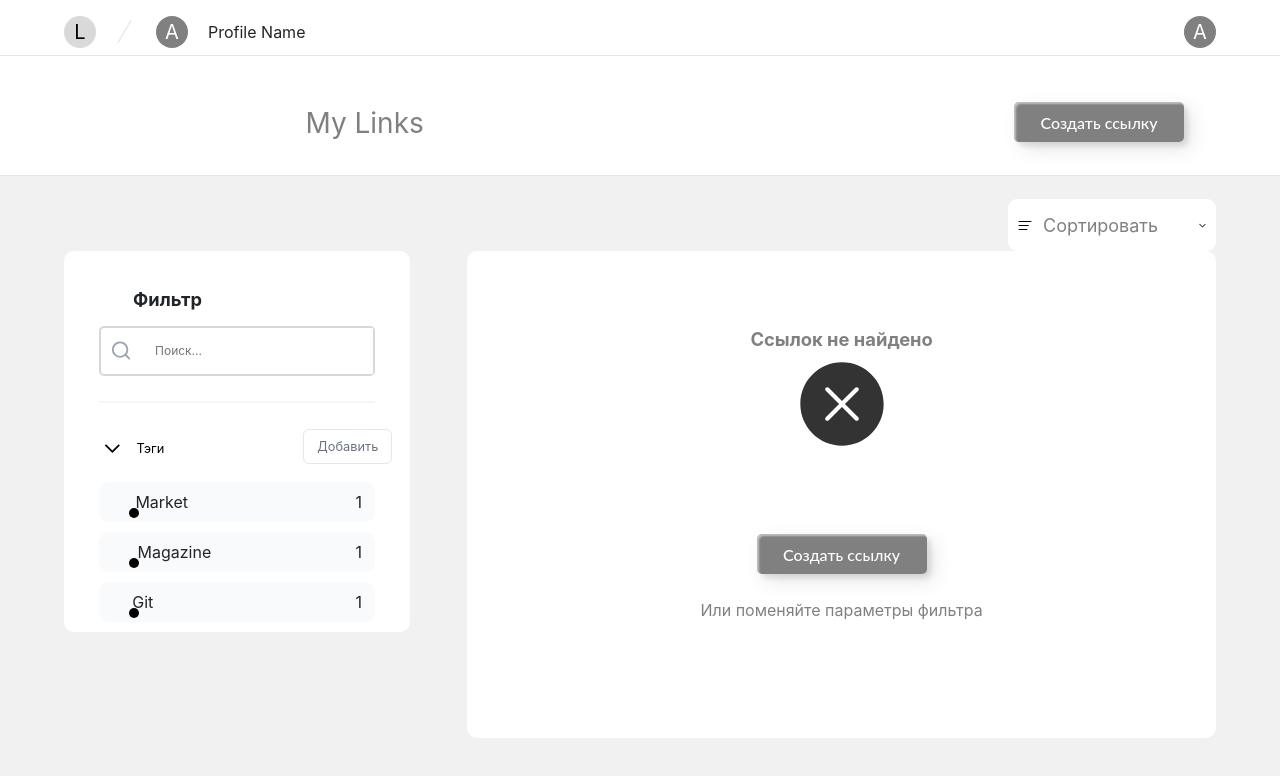
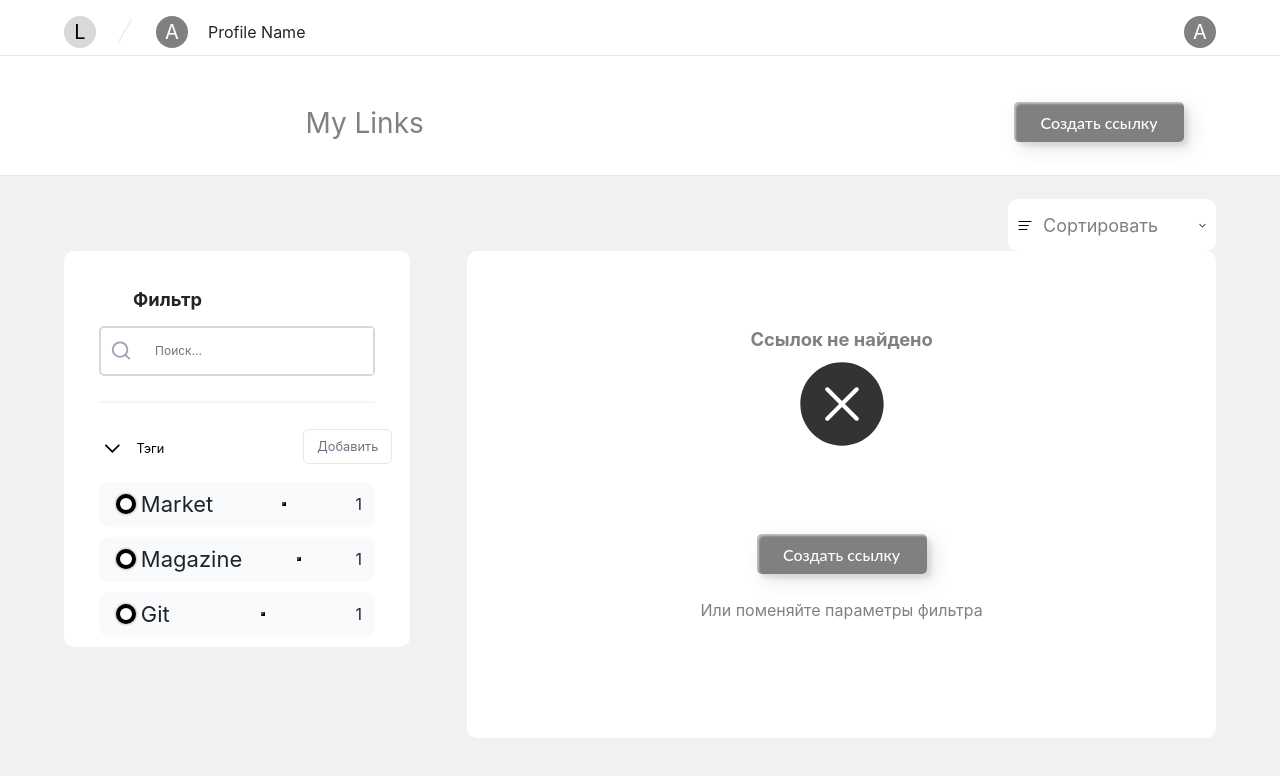
Before and after one commit to BlessedChiIdz/NilProj, a React (Create React App) app: page / in a window 1280 px wide. Shown: the top 776 px of the page. Built offline with nearby package versions, Linux system fonts and the light colour scheme; the HTML template or start-up script is replaced by a standard one.

Commit message:
end filter button style

```diff
--- a/src/Components/modal/Filter.tsx
+++ b/src/Components/modal/Filter.tsx
@@ -1,7 +1,8 @@
-import React, {useState} from 'react';
+import React, {EventHandler, MouseEvent, useCallback, useRef, useState} from 'react';
 import "../../styles/Filer.css"
 import Tags from "./Tags";
 import {FilterProps} from "../../LogicComp/FilterProp";
+import ButtonCheck from "./buttonCheck";
 
 
 
@@ -9,7 +10,37 @@ const Filter = () => {
     const [checkedState, setCheckedState] = useState(
         new Array(FilterProps.length).fill(false)
     );
-    {console.log(checkedState)}
+
+    const revertState = (ind:number) => {
+        let obj = checkedState;
+        if(obj[ind] === false){
+            obj[ind] = true;
+        }else{
+            obj[ind] = false;
+        }
+        setCheckedState(obj);
+    }
+
+    const Obertka = (ind:number,event: MouseEvent<HTMLButtonElement>) => {
+        if (event.target instanceof HTMLElement){
+            if(checkedState[ind] === true){
+                event.target.style.backgroundColor = "white"
+                revertState(ind);
+            }
+
+            else{
+                event.target.style.backgroundColor = "black"
+                revertState(ind);
+            }
+        }
+    }
+
+    const tegsList = useRef(null);
+    const hide = () => {
+        if(tegsList.current!==null && tegsList instanceof HTMLElement){
+            tegsList.style.backgroundColor = "black"
+        }
+    }
     return (
         <div className="Filter">
             <div className="name">
@@ -32,21 +63,21 @@ const Filter = () => {
             <div className="TagsMainContainer">
                 <Tags/>
             </div>
-            <div className="TagsDropListMainContainer">
-                {FilterProps.map(prop=>
-
+            <div className="TagsDropListMainContainer" ref={tegsList}>
+                {FilterProps.map((prop,index)=>
                     <div className="TagsDropContainer">
                         <div className="checkboxAndName">
                             <div className="fieldGroup">
-                                <input type="checkbox" id="reading" className="checkboxTag"></input>
-                                <label htmlFor="reading" className="checkboxLable"></label>
+                                <ButtonCheck num={index} click={Obertka} name={prop.nameS}/>
                             </div>
-                            <div className="checkboxName">{prop.nameS}</div>
+                            <div className="checkboxName"></div>
                         </div>
+                        <button ></button>
                         <div className="ClickCount">1</div>
                     </div>
                 )}
             </div>
+
 
         </div>
     );
--- a/src/Components/modal/Tags.tsx
+++ b/src/Components/modal/Tags.tsx
@@ -1,6 +1,7 @@
-import React from 'react';
+import React, {useRef} from 'react';
 import "../../styles/Tags.css"
 const Tags = () => {
+
     return (
         <div className="TagsContainer">
             <button className="TagsButtonContainer">
--- /dev/null
+++ b/src/Components/modal/buttonCheck.tsx
@@ -0,0 +1,24 @@
+import React, {FunctionComponent, MouseEvent, useCallback} from 'react';
+import "../../styles/buttonCheck.css"
+
+interface bttn {
+    num:number,
+    click: ((qwe:number,event: MouseEvent<HTMLButtonElement>) => void),
+    name:string
+}
+const ButtonCheck = (props:bttn) => {
+
+
+    const onButtonClick = (event: MouseEvent<HTMLButtonElement>) => {
+        props.click(props.num,event)
+    };
+
+    return (
+        <div className="ButtonPlusTextFilterContainer">
+            <button className="buttonCheck" onClick={onButtonClick}></button>
+            <div className="FilterTagName">{props.name}</div>
+        </div>
+    );
+};
+
+export default ButtonCheck;
--- a/src/styles/Filer.css
+++ b/src/styles/Filer.css
@@ -51,47 +51,30 @@
     margin: auto auto 2vw;
 }
 .TagsDropListMainContainer{
-    margin-top: 5%;
+    padding-top: 5%;
 }
 .TagsDropContainer{
     border-radius: 10px;
     align-items: center;
-    height: 40px;
+    height: 45px;
     background-color: #F9FAFB;
     justify-content: space-between;
     width: 80%;
     display: flex;
     margin: auto auto 10px;
     padding-left: 5%;
+
 }
 .checkboxTag{
-    opacity: 0;
+    display: inline-block;
 }
-.checkboxLable{
-    line-height: 40px;
-    position: relative;
-    color: #000000;
-    cursor: pointer;
-    display: inline-block;
-    font-size: 1.6em;
-}
-.checkboxLable:before{
-    content: '';
-    position: absolute;
-    left: 0;
-    top: 0;
-    width: 10px;
-    height: 10px;
-    border-radius: 100%;
-    background: black;
-}
-.checkboxName{
-    display: inline-block;
-    padding-left: 10%;
-}
-.checkboxAndName{
-    display: inline-flex;
-}
+/*.checkboxAndName{*/
+/*    display: inline-flex;*  ????mb need/
+/*}*/
 .ClickCount{
     padding-right: 5%;
 }
+.ButtonPlusTextFilterContainer{
+    display: flex;
+    align-items: center;
+}
--- /dev/null
+++ b/src/styles/buttonCheck.css
@@ -0,0 +1,18 @@
+.buttonCheck{
+    width:20px;
+    height:20px;
+    border: 4px solid black;
+    border-radius: 50%;
+    color:#f5f5f5;
+    text-align:center;
+    text-decoration:none;
+    background: white;
+    box-shadow: 0 0 3px gray;
+    font-size:20px;
+    font-weight:bold;
+}
+.FilterTagName{
+    display: inline-block;
+    margin-left: 5px;
+    font-size: 22px;
+}
```
